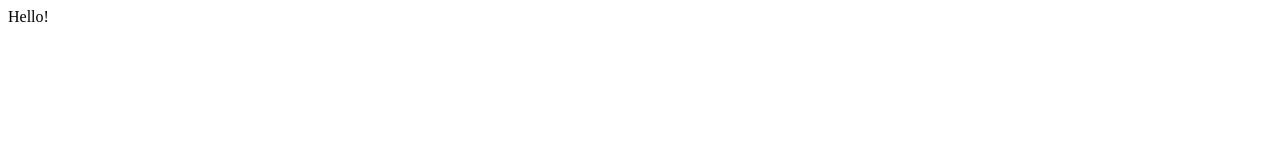
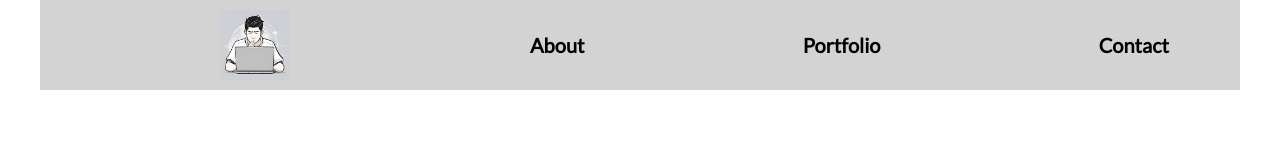
Before and after one commit to ccyh1997/PersonalBio, a plain HTML site: page index.html in a window 1280 px wide. Drawn offline with Linux system fonts and the light colour scheme.

Commit message:
Create Navigation Bar

```diff
--- a/index.html
+++ b/index.html
@@ -3,10 +3,23 @@
 <head>
     <meta charset="UTF-8">
     <meta name="viewport" content="width=device-width, initial-scale=1.0">
-    <title>Caleb's Personal Webpage</title>
+    <title>Caleb Unscripted: My Personal Bio</title>
+    <link rel="preconnect" href="https://fonts.googleapis.com">
+    <link rel="preconnect" href="https://fonts.gstatic.com" crossorigin>
+    <link href="https://fonts.googleapis.com/css2?family=Lato&display=swap" rel="stylesheet">
+    <link rel="stylesheet" type="text/css" href="styles.css">
 </head>
 <body>
-    Hello!
+    <div class="container">
+        <nav class="navbar">
+            <img src="assets\caleb-logo.png" alt="logo" id="caleb-logo">
+            <ul class="nav-list">
+                <li class="nav-item"><a href="#">About</a></li>
+                <li class="nav-item"><a href="#">Portfolio</a></li>
+                <li class="nav-item"><a href="#">Contact</a></li>
+            </ul>
+        </nav>
+    </div>
     <script src="script.js"></script>
 </body>
 </html>
--- a/styles.css
+++ b/styles.css
@@ -4,3 +4,48 @@
     property1: value1;
     property2: value2;
 } */
+
+* {
+    margin: 0;
+    padding: 0;
+    outline: 0;
+ }
+
+ .container {
+    max-width: 1200px; /* Adjust the maximum width as needed */
+    margin: 0 auto; /* Center the container horizontally */
+}
+
+ .navbar {
+    background-color: #D3D3D3;
+    color: #fff;
+    padding: 10px 0;
+    display: flex;
+    align-items: center;
+}
+
+ #caleb-logo {
+    width: 70px;
+    height: 70px;
+    margin-left: 15%;
+}
+
+.nav-list {
+    list-style: none;
+    display: flex;
+    font-size: 20px;
+    font-family: 'Lato', sans-serif;
+    margin-left: 20%;
+    flex-grow: 1; /* Allow the nav-list to grow and take available width */
+    justify-content: space-between; /* Space items evenly within the available space */
+}
+
+.nav-item:last-child {
+    margin-right: 10%; /* Add margin to the right of the last item */
+}
+
+.nav-item a {
+    text-decoration: none;
+    color: #000000;
+    font-weight: bold;
+}
```
Also changed, not shown: assets/caleb-logo.png (added), assets/caleb-profile-picture.jpg (added).
